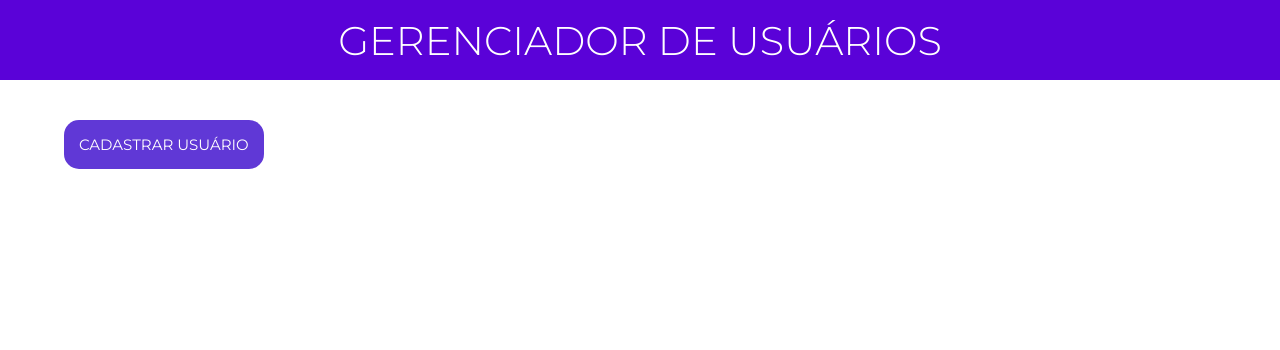
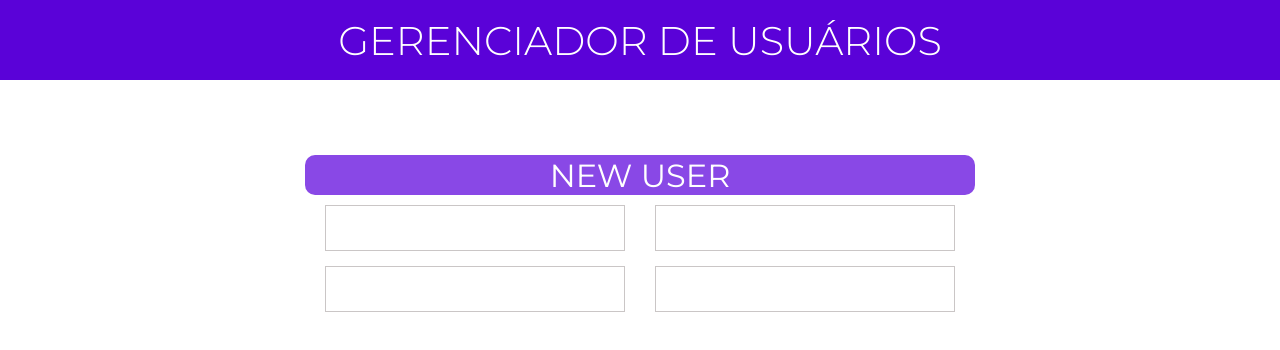
Before and after one commit to marlleyck/gerenciador-usuarios, a React (Vite) app: page /newuser in a window 1280 px wide. Shown: the top 350 px of the page. Built offline with nearby package versions, Linux system fonts and the light colour scheme.

Commit message:
feat: criacao do component 'Form'

```diff
--- a/src/App.tsx
+++ b/src/App.tsx
@@ -1,23 +1,25 @@
 import {BrowserRouter as Router, Routes, Route, Link} from 'react-router-dom'
 
-import Home from './components/Home/Home';
+import Home from './components/pages/Home/Home';
 import Header from './components/layout/Header/Header';
-import NewUser from './components/NewUser/NewUser';
+import NewUserButton from './components/pages/NewUser/NewUserButton';
+import NewUser from './components/pages/NewUser/NewUser';
 
 function App() {
 
   return (
     <>
       <Router>
-        <Header />
-        <NewUser />
+        <Link to='/' style={{textDecoration: 'none'}}> <Header /> </Link>
 
         <Routes>
-          <Route path='/' element={ <Home /> } />
+          <Route path='/' element={ <Home Link={Link} /> } />
+
+          <Route path='/newuser' element={ <NewUser /> } />
         </Routes>
       </Router>
     </>
-  )
+  );
 }
 
 export default App;
--- /dev/null
+++ b/src/components/Form/Form.styles.ts
@@ -0,0 +1,21 @@
+import styled from "styled-components";
+
+export const FormDiv = styled.form`
+    display: flex;
+    align-items: center;
+    justify-content: space-between;
+    flex-wrap: wrap;
+    margin: 10px 0px;
+    padding: 0 20px;
+    width: 100%;
+    height: 60%;
+    gap: 15px;
+`
+
+export const Input = styled.input`
+    outline: none;
+    padding: 10px;
+    border: 1px solid rgb(202, 198, 198);
+    font-size: 20px;
+    width: 300px;
+`
--- /dev/null
+++ b/src/components/Form/Form.tsx
@@ -0,0 +1,14 @@
+import * as C from './Form.styles';
+
+const Form = () => {
+    return(
+        <C.FormDiv>
+            <C.Input type='text' />
+            <C.Input type='email' />
+            <C.Input type='text' />
+            <C.Input type='text' />
+        </C.FormDiv>
+    );
+}
+
+export default Form;
--- a/src/components/NewUser/NewUser.tsx
+++ /dev/null
@@ -1,9 +0,0 @@
-import * as C from './NewUser.styles'
-
-const NewUser = () => {
-    return (
-        <C.Button>Cadastrar Usuário</C.Button>
-    );
-}
-
-export default NewUser;
--- a/src/components/layout/Header/Header.styles.ts
+++ b/src/components/layout/Header/Header.styles.ts
@@ -18,4 +18,6 @@ export const Title = styled.h1`
     font-weight: 300;
     text-transform: uppercase;
     font-size: 40px;
+    user-select: none;
+    cursor: pointer;
 `
--- a/src/components/layout/Header/Header.tsx
+++ b/src/components/layout/Header/Header.tsx
@@ -1,4 +1,5 @@
 import * as C from './Header.styles'
+
 
 const Header = () => {
     return (
--- a/src/components/Home/Home.tsx
+++ b/src/components/pages/Home/Home.tsx
@@ -1,12 +1,14 @@
 import * as C from './Home.styles'
 
-import Header from '../layout/Header/Header';
-import TableBody from '../table/TableBody/TableBody';
-import TableHeader from '../table/TableHeader/TableHeader';
+import TableBody from '../../table/TableBody/TableBody';
+import TableHeader from '../../table/TableHeader/TableHeader';
+import NewUserButton from '../NewUser/NewUserButton';
 
-const Home = () => {
+const Home = ({Link}: any) => {
     return (
         <C.Container>
+            <Link to='/newuser'> <NewUserButton /> </Link>
+
             <C.Content>
                 <C.Table>
                     <TableHeader />
--- /dev/null
+++ b/src/components/pages/NewUser/NewUser.styles.ts
@@ -0,0 +1,42 @@
+import styled from "styled-components";
+
+export const Container = styled.div`
+    width: 100vw;
+    height: 100vh;
+    position: fixed;
+    display: flex;
+    align-items: center;
+    justify-content: center;
+`
+export const Content = styled.div`
+    width: 50%;
+    max-width: 670px;
+    min-width: 670px;
+    position: absolute;
+    top: 25%;
+    left: 50%;
+    transform: translate(-50%, -50%);
+    background-color: white;
+    height: 250px;
+`
+
+export const Title = styled.h1`
+    font-weight: 400;
+    text-transform: uppercase;
+    color: white;
+`
+
+export const Header = styled.header`
+    width: 100%;
+    height: 40px;
+    display: flex;
+    align-items: center;
+    justify-content: center;
+    position: relative;
+    // background-image: linear-gradient(75deg, #3811af 30%, #734aec 90%);
+    background-color: #8948E6;
+    user-select: none;
+    border-radius: 10px;
+`
+
+export const FormContainer = styled.div``
--- /dev/null
+++ b/src/components/pages/NewUser/NewUser.tsx
@@ -0,0 +1,21 @@
+import * as C from './NewUser.styles'
+
+import Form from '../../Form/Form';
+
+const NewUser = () => {
+    return (
+        <C.Container>
+            <C.Content>
+                <C.Header>
+                    <C.Title>New User</C.Title>
+                </C.Header>
+
+                <C.FormContainer>
+                    <Form />
+                </C.FormContainer>
+            </C.Content>
+        </C.Container>
+    );
+}
+
+export default NewUser;
--- /dev/null
+++ b/src/components/pages/NewUser/NewUserButton.tsx
@@ -0,0 +1,9 @@
+import * as C from './NewUserButton.styles'
+
+const NewUserButton = () => {
+    return (
+        <C.Button>Cadastrar Usuário</C.Button>
+    );
+}
+
+export default NewUserButton;
```
Also changed, not shown: src/components/pages/Home/Home.styles.ts (renamed from src/components/Home/Home.styles.ts), src/components/pages/NewUser/NewUserButton.styles.ts (renamed from src/components/NewUser/NewUser.styles.ts).
